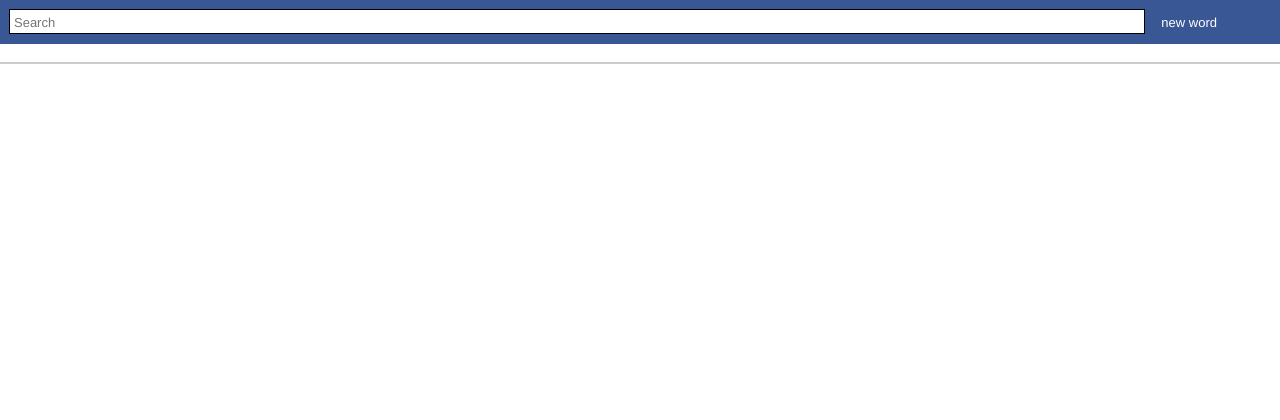
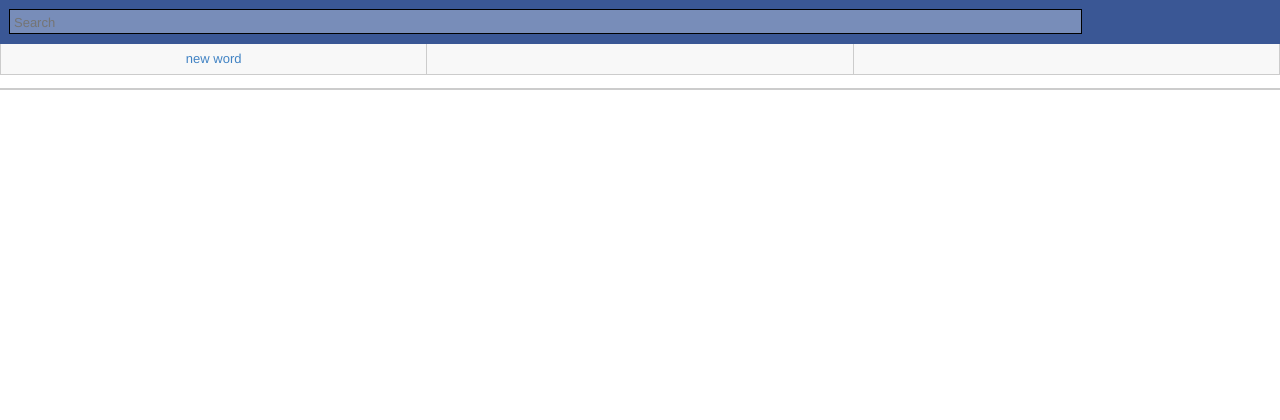
Before and after one commit to guyirvine/netword, a PHP site: page /public/index.htm in a window 1280 px wide. Shown: the top 420 px of the page. Run offline with PHP 8.4, Linux system fonts and the light colour scheme.

Commit message:
Restyled new word

```diff
--- a/public/css/main.css
+++ b/public/css/main.css
@@ -8,7 +8,7 @@
   margin-bottom: 5em;
 }
 
-td {
+.screen td {
   padding: 12px 9px;
   border-top: 1px solid #eee;
 }
--- a/public/index.htm
+++ b/public/index.htm
@@ -30,8 +30,10 @@
 header input {
   padding: 0.3em;
   padding-bottom: 0.1em;
-  width: 90%;
+  width: 85%;
   border: 1px solid black;
+  background-color: rgb(120, 141, 185);
+  color: white;
 }
 header form a {
   padding-left: 1em;
@@ -61,6 +63,7 @@
 div.screen {
   margin-left: 0em;
   margin-right: 0em;
+  margin-top: 1em;
 }
 
 div.screen h1 {
@@ -97,6 +100,22 @@
 .hide2 {
   display: none;
 }
+
+section.menu {
+}
+
+section.menu table {
+  width: 100%;
+}
+
+section.menu td {
+  padding: 6px 3px;
+  border: 1px solid #ccc;
+  border-top: none;
+  width: 33%;
+  text-align: center;
+}
+
 </style>
 </head>
 <body>
@@ -104,13 +123,29 @@
   <header>
     <form onsubmit='viewModel.search();return false;'>
       <input autofocus placeholder='Search' type='search' class='criteria' id='criteria' onkeyup="viewModel.search()" />
-      <a class="extra" id="buttonnewword" href="" onclick="viewModel.displayAdd();return false;">new word</a>
       <a class="extra" id="buttoncancel" href="" onclick="viewModel.displayTagged();return false;">cancel</a>
     </form>
   </header>
 
+  <section class='menu'>
+    <table>
+      <thead>
+      </thead>
+      <tbody>
+        <tr>
+          <td>
+            <a class="" id="buttonnewword" href="" onclick="viewModel.displayAdd();return false;">new word</a>
+          </td>
+          <td></td>
+          <td></td>
+        </tr>
+      </tbody>
+      <tfoot>
+      </tfoot>
+    </table>
+  </section>
+
   <div class="screen" id="tagged">
-    <br />
     <div class="table">
     <table>
       <thead>
@@ -124,7 +159,6 @@
   </div>
 
   <div class="screen hide" id="result">
-    <br />
     <div class="table">
     <table>
       <thead>
@@ -245,7 +279,6 @@
       self.taggedViewModel.run();
       history.pushState( { "view": "tagged" }, 'Tagged', "#tagged" );
       $( "#tagged" ).removeClass( "hide" );
-      $( "#buttonnewword" ).removeClass( "hide" );
     };
 
     self.displayShow = function( id ) {
```
